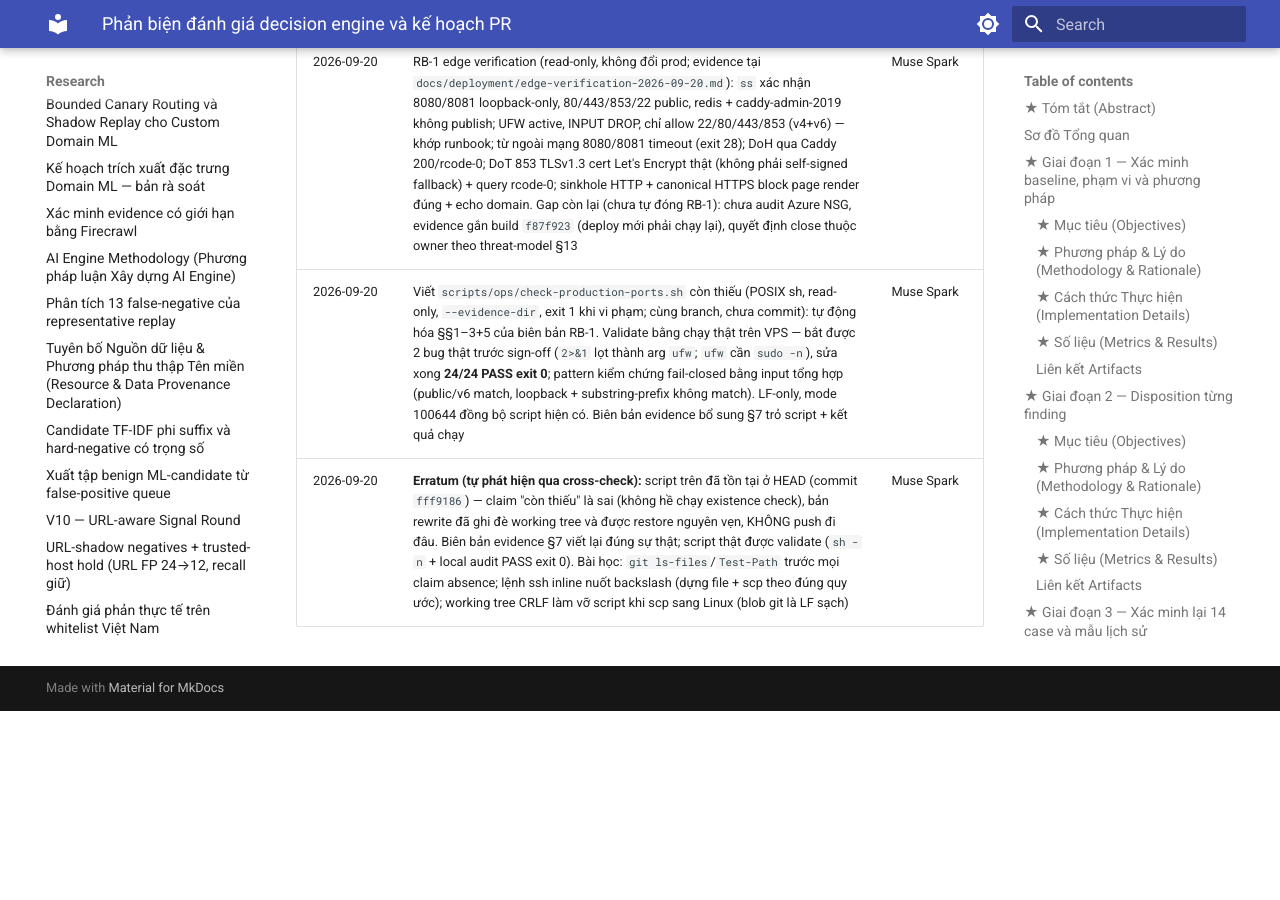
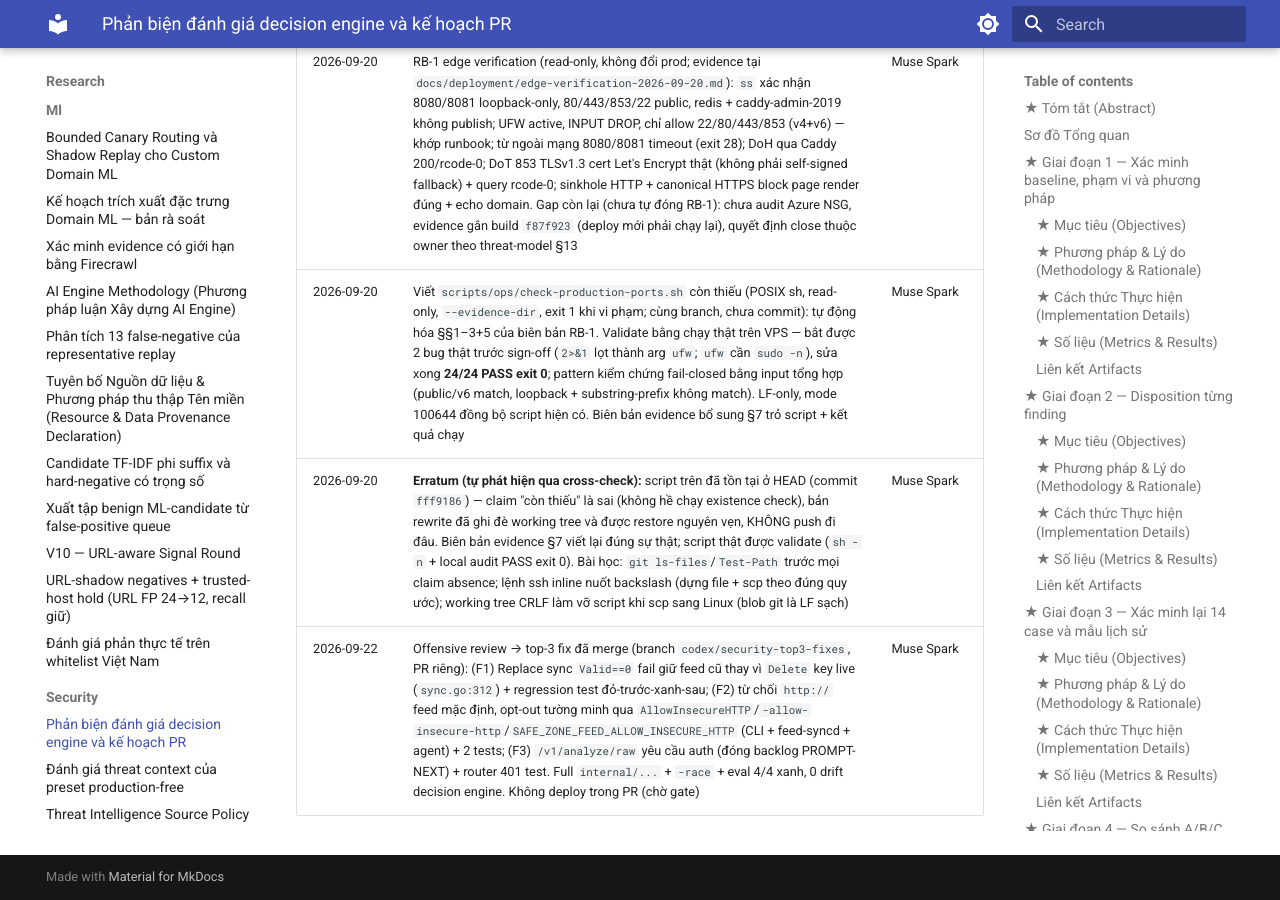
Before and after one commit to vmcchooky/safe-zone, an MkDocs documentation site: the page built from docs/research/security/decision-engine-rebuttal-plan.md, in a window 1280 px wide and 900 px high, scrolled down 25010 px. Built offline with MkDocs 1.6.1 and Material for MkDocs 9.7.7, drawn with Linux system fonts in a browser that asks for light colours; before the commit the page ends 25721 px from its top, so only the background shows below that.

Commit message:
docs(security): record offensive-review top-3 fixes

```diff
--- a/docs/research/security/decision-engine-rebuttal-plan.md
+++ b/docs/research/security/decision-engine-rebuttal-plan.md
@@ -436,3 +436,4 @@
 | 2026-09-20 | RB-1 edge verification (read-only, không đổi prod; evidence tại `docs/deployment/edge-verification-2026-09-20.md`): `ss` xác nhận 8080/8081 loopback-only, 80/443/853/22 public, redis + caddy-admin-2019 không publish; UFW active, INPUT DROP, chỉ allow 22/80/443/853 (v4+v6) — khớp runbook; từ ngoài mạng 8080/8081 timeout (exit 28); DoH qua Caddy 200/rcode-0; DoT 853 TLSv1.3 cert Let's Encrypt thật (không phải self-signed fallback) + query rcode-0; sinkhole HTTP + canonical HTTPS block page render đúng + echo domain. Gap còn lại (chưa tự đóng RB-1): chưa audit Azure NSG, evidence gắn build `f87f923` (deploy mới phải chạy lại), quyết định close thuộc owner theo threat-model §13 | Muse Spark |
 | 2026-09-20 | Viết `scripts/ops/check-production-ports.sh` còn thiếu (POSIX sh, read-only, `--evidence-dir`, exit 1 khi vi phạm; cùng branch, chưa commit): tự động hóa §§1–3+5 của biên bản RB-1. Validate bằng chạy thật trên VPS — bắt được 2 bug thật trước sign-off (`2>&1` lọt thành arg `ufw`; `ufw` cần `sudo -n`), sửa xong **24/24 PASS exit 0**; pattern kiểm chứng fail-closed bằng input tổng hợp (public/v6 match, loopback + substring-prefix không match). LF-only, mode 100644 đồng bộ script hiện có. Biên bản evidence bổ sung §7 trỏ script + kết quả chạy | Muse Spark |
 | 2026-09-20 | **Erratum (tự phát hiện qua cross-check):** script trên đã tồn tại ở HEAD (commit `fff9186`) — claim "còn thiếu" là sai (không hề chạy existence check), bản rewrite đã ghi đè working tree và được restore nguyên vẹn, KHÔNG push đi đâu. Biên bản evidence §7 viết lại đúng sự thật; script thật được validate (`sh -n` + local audit PASS exit 0). Bài học: `git ls-files`/`Test-Path` trước mọi claim absence; lệnh ssh inline nuốt backslash (dựng file + scp theo đúng quy ước); working tree CRLF làm vỡ script khi scp sang Linux (blob git là LF sạch) | Muse Spark |
+| 2026-09-22 | Offensive review → top-3 fix đã merge (branch `codex/security-top3-fixes`, PR riêng): (F1) Replace sync `Valid==0` fail giữ feed cũ thay vì `Delete` key live (`sync.go:312`) + regression test đỏ-trước-xanh-sau; (F2) từ chối `http://` feed mặc định, opt-out tường minh qua `AllowInsecureHTTP`/`-allow-insecure-http`/`SAFE_ZONE_FEED_ALLOW_INSECURE_HTTP` (CLI + feed-syncd + agent) + 2 tests; (F3) `/v1/analyze/raw` yêu cầu auth (đóng backlog PROMPT-NEXT) + router 401 test. Full `internal/...` + `-race` + eval 4/4 xanh, 0 drift decision engine. Không deploy trong PR (chờ gate) | Muse Spark |
```
